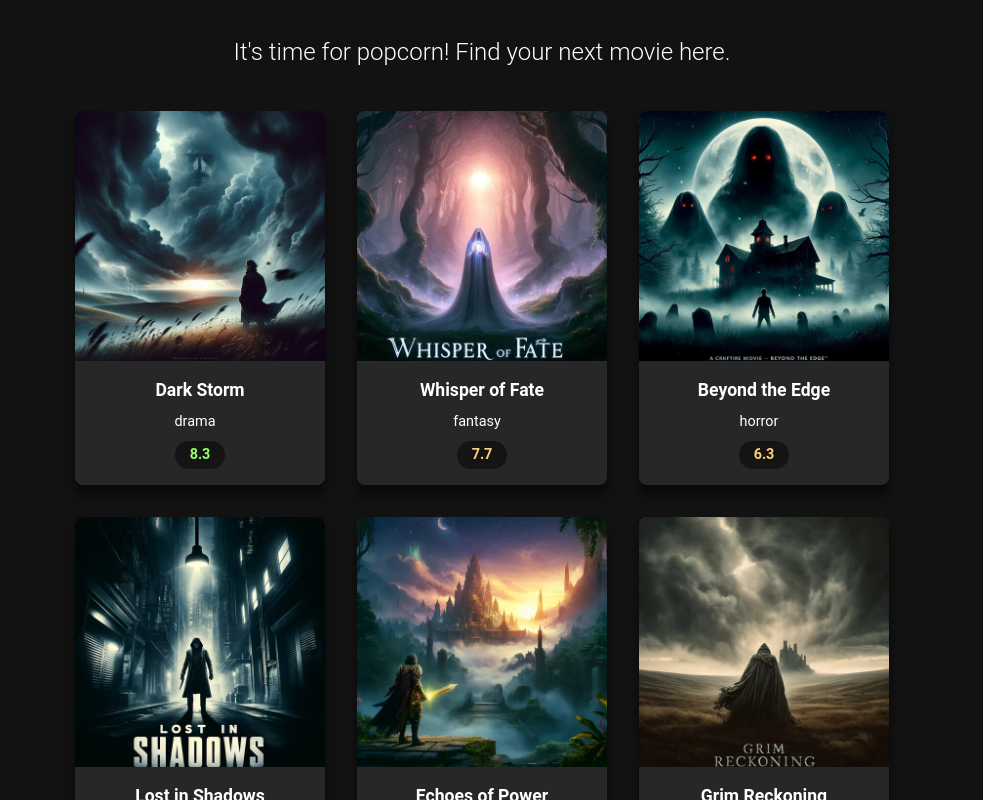
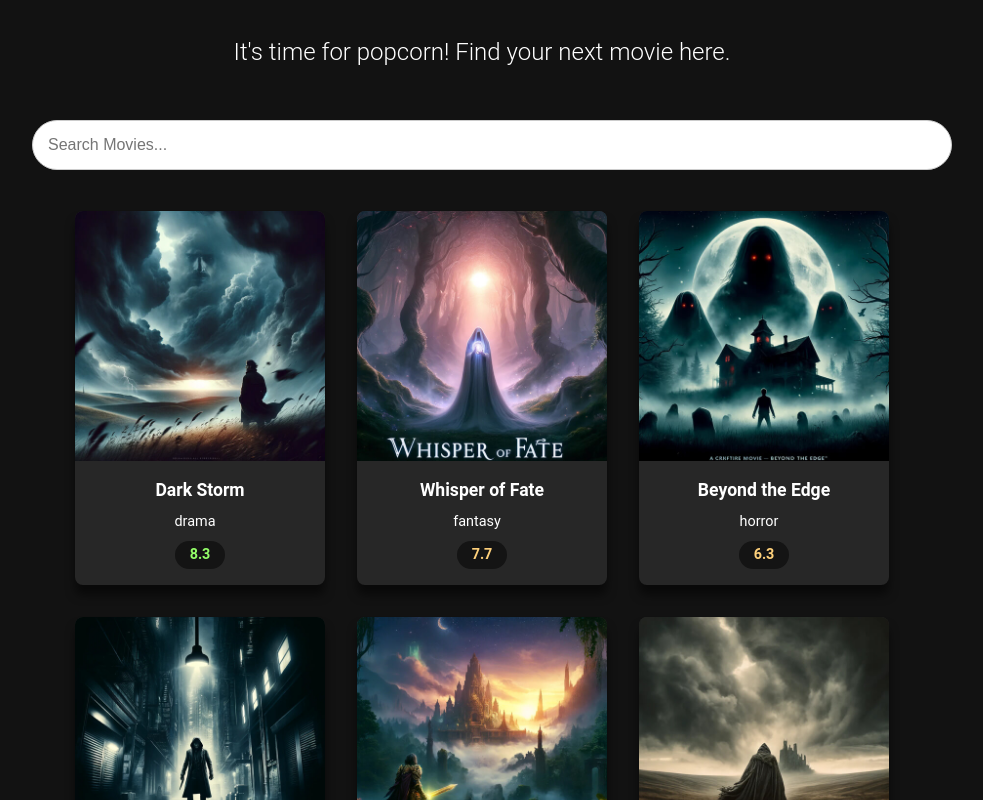
Before and after one commit to Ken-ctrl10/React-18-19, a React (Vite) app in the folder moviedux/: page / in a window 1280 px wide. Shown: the part 380-1180 px from the top of the page, without its empty margins (158-1141 px from the left). Built offline with nearby package versions, Linux system fonts and the light colour scheme.

Commit message:
Search Feature is added on the MoviesGrid Component

```diff
--- a/moviedux/src/components/MoviesGrid.jsx
+++ b/moviedux/src/components/MoviesGrid.jsx
@@ -3,6 +3,7 @@ import MovieCard from "./MovieCard";
 
 export default function MoviesGrid(){
   const [movies, setMovies] = useState([]);
+  const [searchTerm, setSearchTerm] = useState("");
 
   useEffect(() => {
 
@@ -12,11 +13,29 @@ export default function MoviesGrid(){
 
   }, []);
 
-  return <div className="movies-grid">
-    {
-        movies.map(movie => (
-          <MovieCard movie ={movie} />
-        ))
-    }
-  </div>
+  const handleSearchChange = (e) => {
+    setSearchTerm(e.target.value);
+  };
+
+  const filteredMovies = movies.filter(movie =>
+    movie.title.toLowerCase().includes(searchTerm.toLowerCase())
+  );
+
+  return (
+    <div>
+      <input type="text"
+              className="search-input"
+              placeholder="Search Movies..."
+              value={searchTerm}
+              onChange={handleSearchChange}
+      />
+      <div className="movies-grid">
+        {
+            filteredMovies.map(movie => (
+              <MovieCard movie ={movie} />
+            ))
+        }
+      </div>
+    </div>
+  )
 }
```
